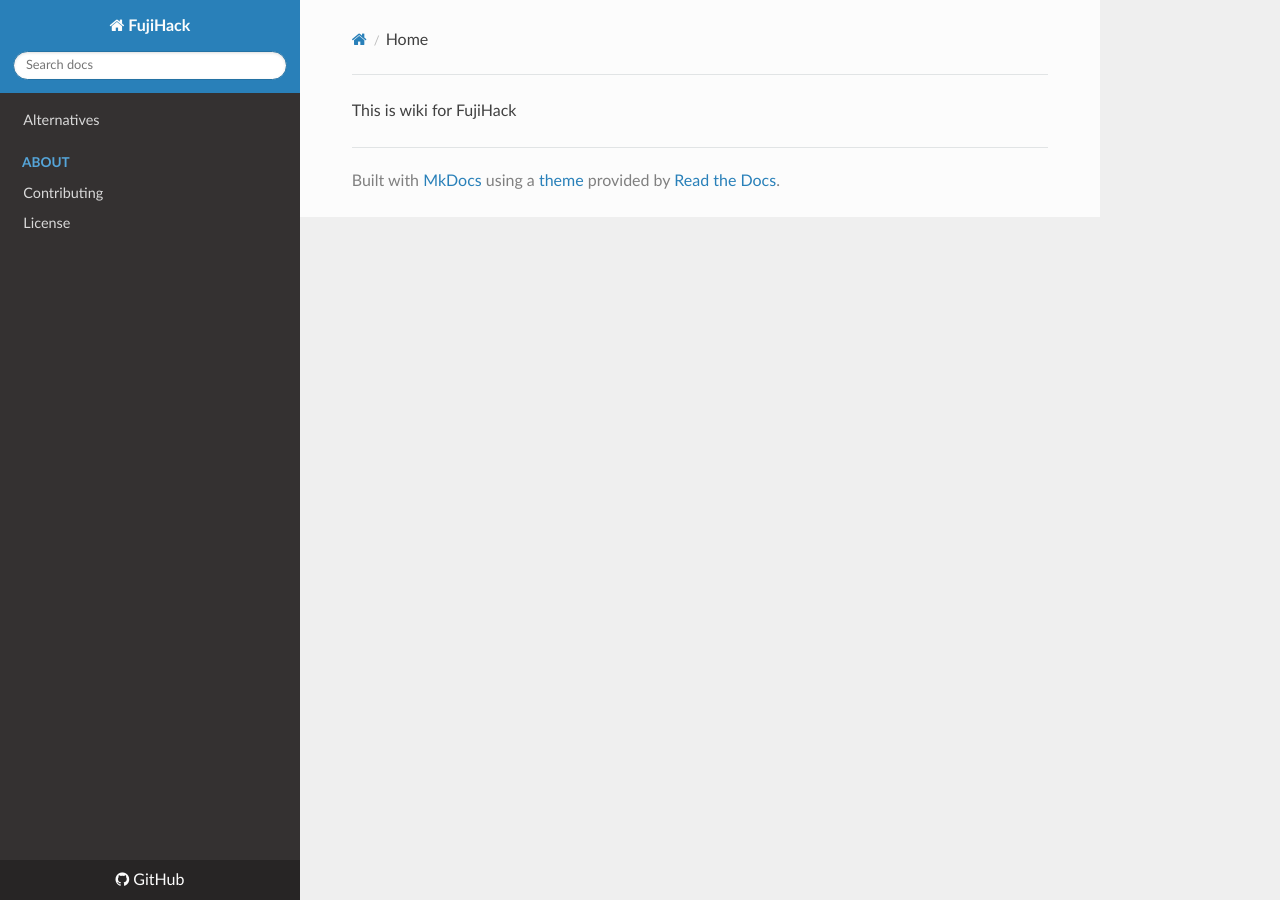
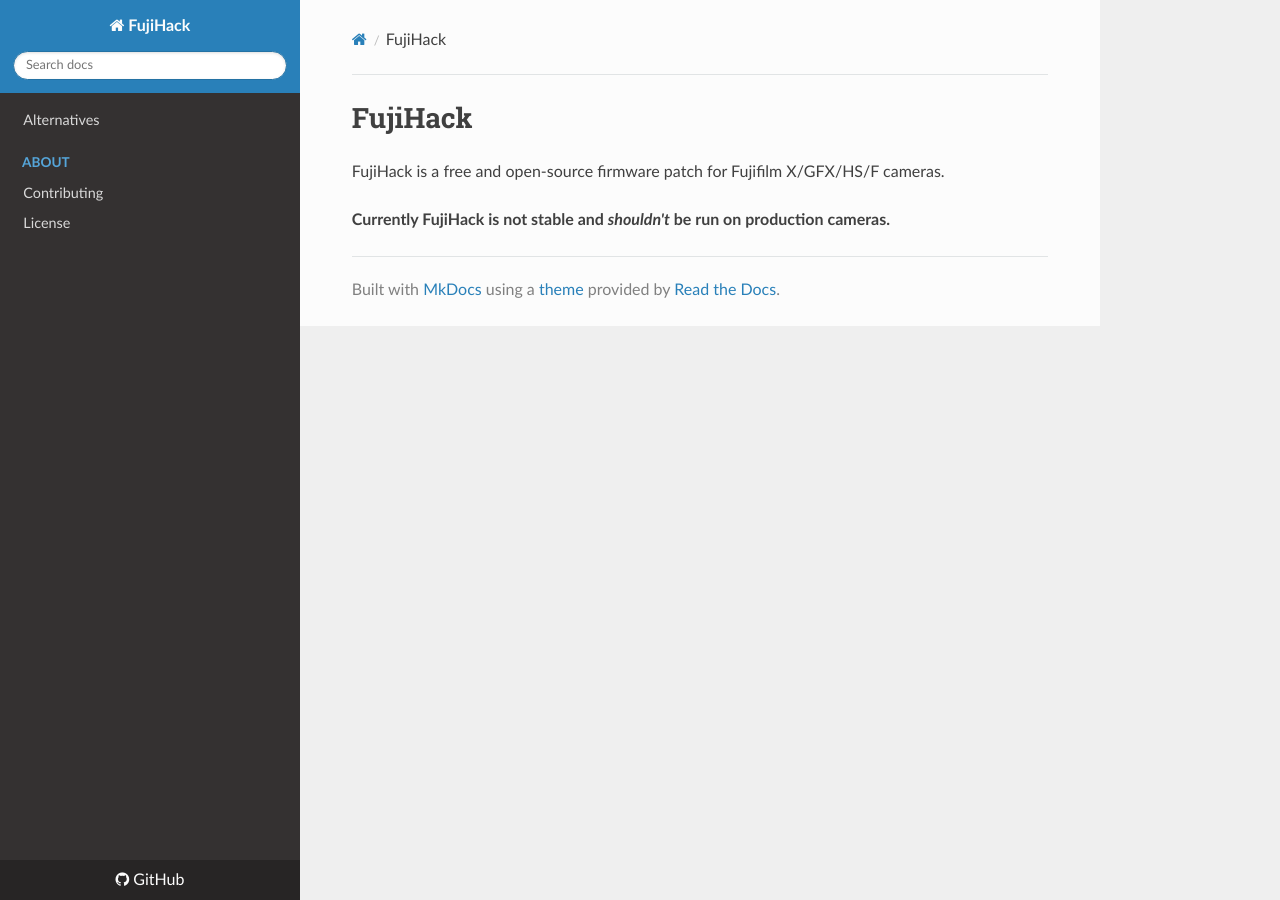
Before and after one commit to fujihack/wiki, an MkDocs documentation site: the page built from docs/index.md, in a window 1280 px wide. Built offline with MkDocs 1.6.1, drawn with Linux system fonts in a browser that asks for light colours; nearby versions of some CDN libraries.

Commit message:
add some text

```diff
--- a/docs/index.md
+++ b/docs/index.md
@@ -1 +1,4 @@
-This is wiki for FujiHack
+# FujiHack
+FujiHack is a free and open-source firmware patch for Fujifilm X/GFX/HS/F cameras.
+
+**Currently FujiHack is not stable and *shouldn't* be run on production cameras.**
```
